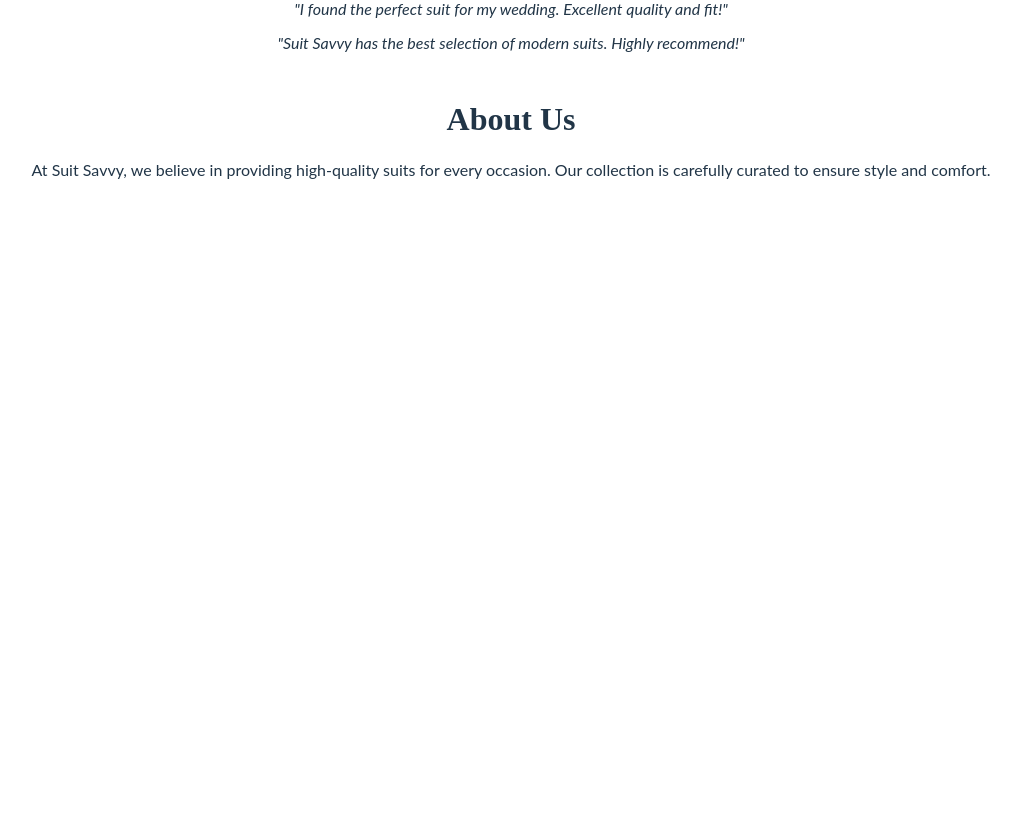
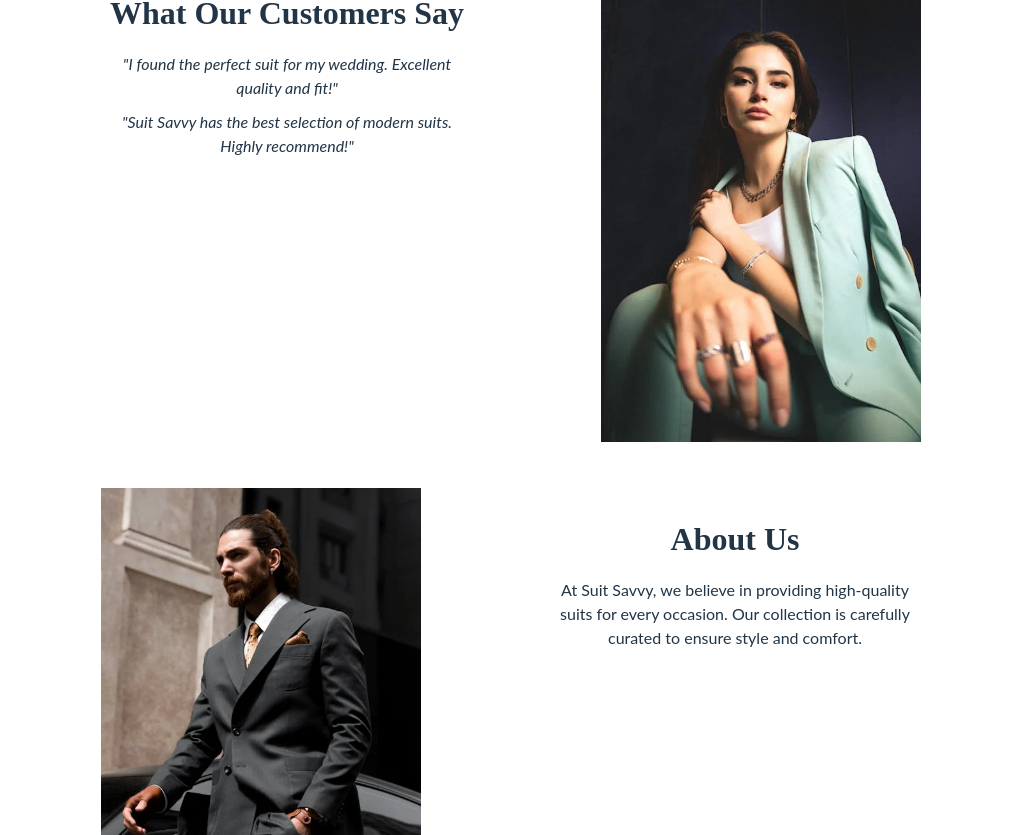
Before and after one commit to aaronyjr/shopping-cart, a React (Vite) app: page / in a window 1280 px wide. Shown: the part 1045-1880 px from the top of the page, without its empty margins (129-1150 px from the left). Before the commit the page ends 1287 px from the top, so only its background shows below. Built offline with nearby package versions, Linux system fonts and the light colour scheme.

Commit message:
Add images to homescreen

```diff
--- a/src/index.css
+++ b/src/index.css
@@ -26,7 +26,7 @@
 }
 
 a:hover {
-  color: var(--accent-color); /* Gold for hover effect */
+  color: var(--accent-color);
 }
 
 body {
@@ -35,13 +35,13 @@
   place-items: center;
   max-width: 100vw;
   min-height: 100vh;
-  background-color: var(--background-color); /* Light Gray */
+  background-color: var(--background-color);
 }
 
 h1 {
   font-size: 3.2em;
   line-height: 1.1;
-  color: var(--primary-color); /* Dark Navy Blue */
+  color: var(--primary-color);
 }
 
 button {
@@ -51,15 +51,15 @@
   font-size: 1em;
   font-weight: 500;
   font-family: inherit;
-  background-color: var(--primary-color); /* Dark Navy Blue */
-  color: white; /* Text color for buttons */
+  background-color: var(--primary-color);
+  color: white;
   cursor: pointer;
   transition: border-color 0.25s, background-color 0.25s;
 }
 
 button:hover {
-  background-color: var(--accent-color); /* Gold on hover */
-  border-color: #646cff; /* You can keep this for the border color */
+  background-color: var(--accent-color);
+  border-color: #646cff;
 }
 
 button:focus,
@@ -78,6 +78,6 @@
   }
 
   button {
-    background-color: #f9f9f9; /* Light background for buttons in light mode */
+    background-color: #f9f9f9;
   }
 }
--- a/src/pages/Homepage.jsx
+++ b/src/pages/Homepage.jsx
@@ -32,22 +32,32 @@
       </section>
 
       <section className={styles.testimonials}>
+        <div>
           <h2 className={styles.sectionTitle}>What Our Customers Say</h2>
           <p className={styles.testimonial}>
-          &quot;I found the perfect suit for my wedding. Excellent quality and fit!"
+            &quot;I found the perfect suit for my wedding. Excellent quality and
+            fit!"
           </p>
           <p className={styles.testimonial}>
-          &quot;Suit Savvy has the best selection of modern suits. Highly recommend!"
+            &quot;Suit Savvy has the best selection of modern suits. Highly
+            recommend!"
           </p>
+        </div>
+        <div>
+          <img src="./img/homepage/homepage-w.webp" alt="" />
+        </div>
       </section>
 
       <section className={styles.about}>
+        <img src="./img/homepage/homepage-m.webp" alt="" />
+        <div>
           <h2 className={styles.sectionTitle}>About Us</h2>
           <p className={styles.aboutDescription}>
             At Suit Savvy, we believe in providing high-quality suits for every
             occasion. Our collection is carefully curated to ensure style and
             comfort.
           </p>
+        </div>
       </section>
     </div>
   );
--- a/src/pages/Homepage.module.css
+++ b/src/pages/Homepage.module.css
@@ -65,13 +65,35 @@
   }
 
   .testimonials, .about {
+    display: flex;
+    justify-content: center;
+    gap: clamp(20px, 10vw, 15vw);
     margin: 40px 0;
+    flex-wrap: wrap;
+  }
+
+  @media (max-width: 900px) {
+    .about {
+      flex-direction: column-reverse;
+      justify-content: center;
+    }
+
+    .about img {
+      max-width: 364px;
+      height: auto;
+      margin: 0 auto;
+    }
   }
 
   .sectionTitle {
     font-size: 2em;
     margin-bottom: 15px;
     font-family: 'Playfair Display', serif;
+  }
+
+  p {
+    max-width: 40ch;
+    margin: 0 auto;
   }
 
   .testimonial {
@@ -85,14 +107,14 @@
 
   .showcaseGrid {
     display: grid;
-    grid-template-columns: repeat(auto-fit, minmax(200px, 1fr)); /* Responsive grid layout */
+    grid-template-columns: repeat(auto-fit, minmax(200px, 1fr));
     gap: 20px;
   }
 
   .showcaseImage {
     width: 100%;
-    height: 400px; /* Fixed height to create uniformity */
-    object-fit: cover; /* Ensures images cover the container while maintaining aspect ratio */
-    border-radius: 10px; /* Optional: rounded corners for a nice touch */
+    height: 400px;
+    object-fit: cover;
+    border-radius: 10px;
     object-position: top;
   }
```
Also changed, not shown: public/img/homepage/homepage-m.webp (added), public/img/homepage/homepage-w.webp (added). Lines whose indentation alone changed are shown as unchanged.
